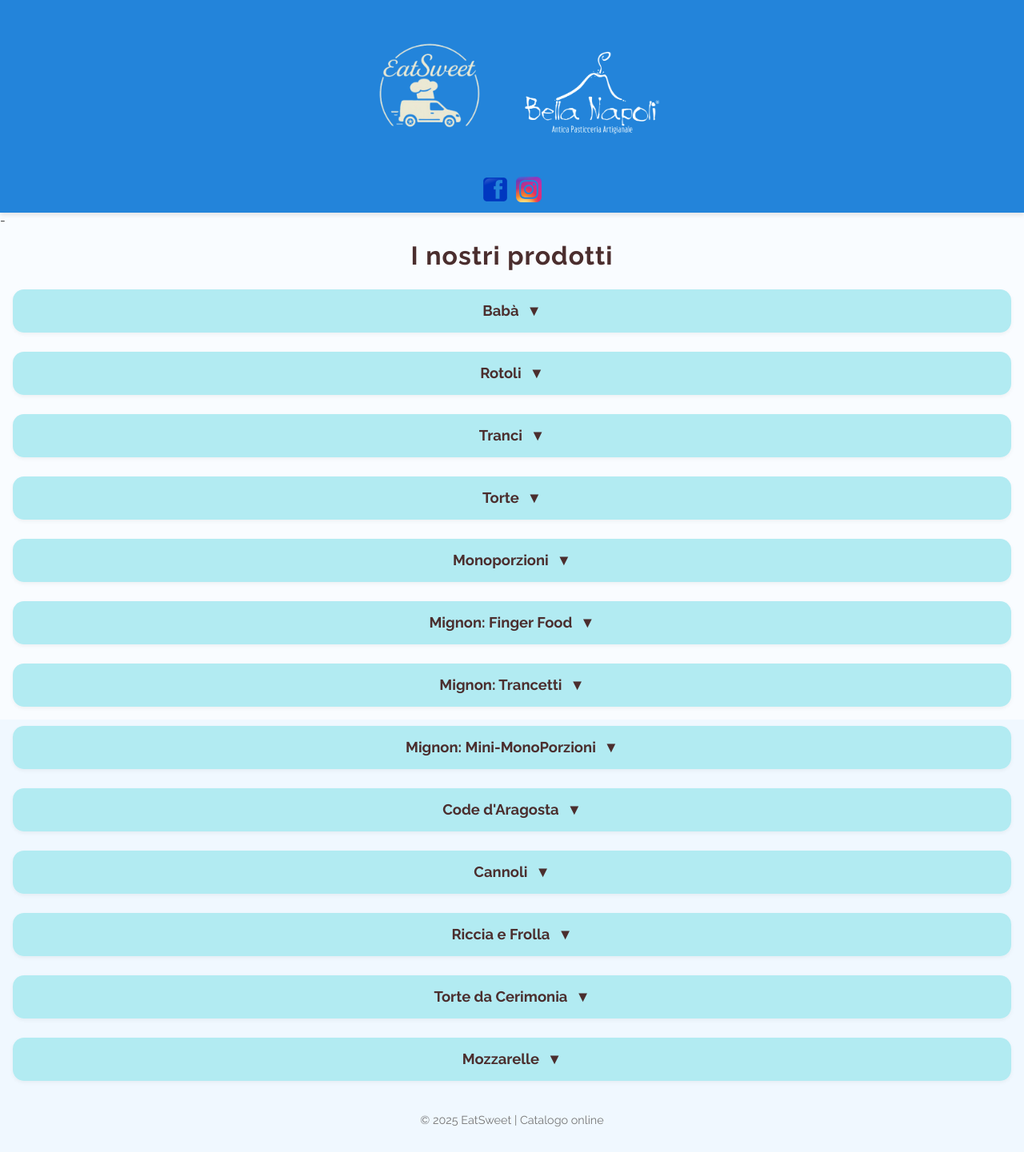
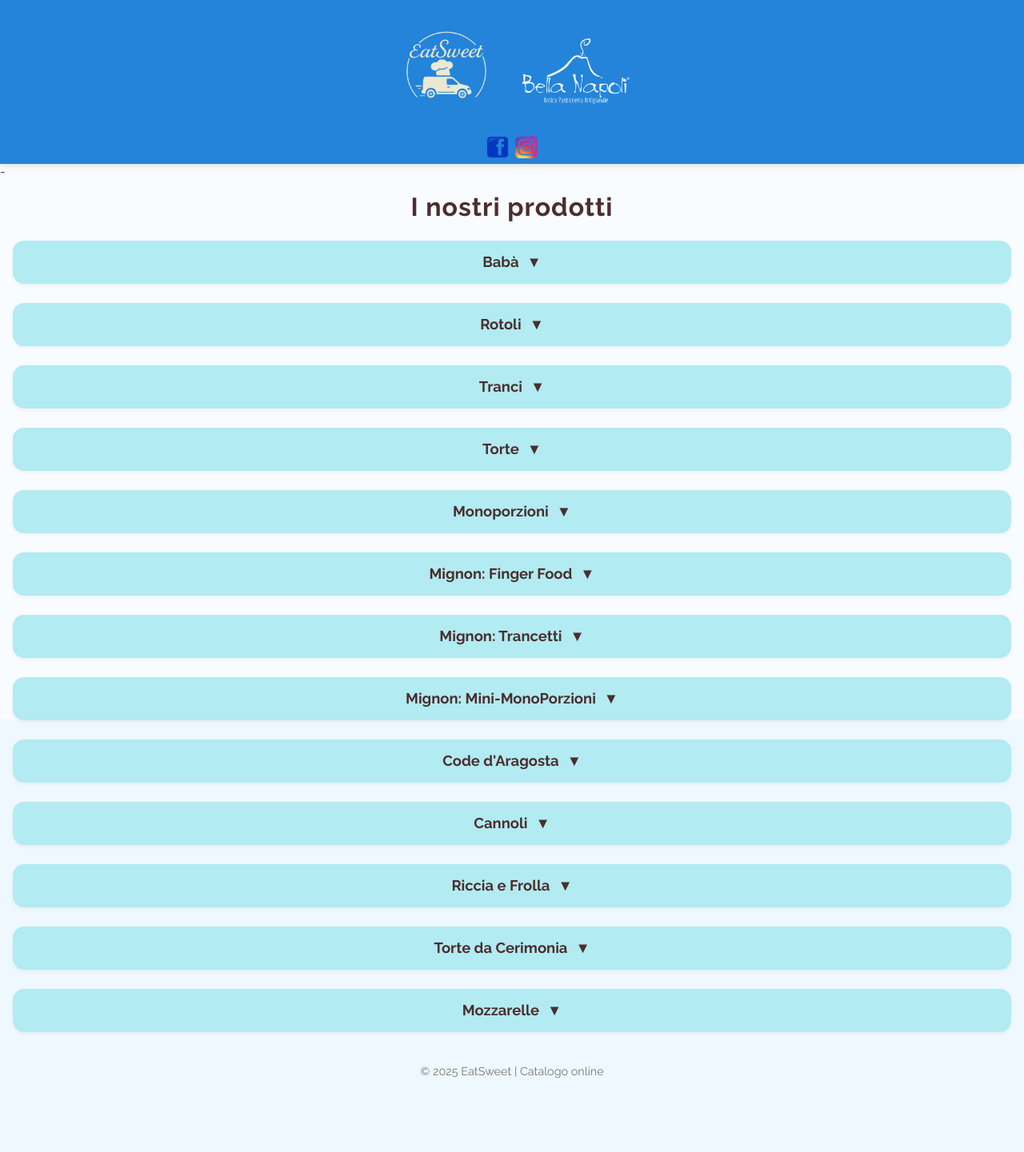
Before and after one commit to FedeNoce/fedenoce.github.io, a Jekyll site: the page eatsweet/index.html, which Jekyll copies as it is, in a window 1280 px wide. Shown: the whole page at 80% size. Built offline with Jekyll 4.4.1, drawn with Linux system fonts in a browser that asks for light colours; after the commit the page ends 1380 px from its top, so only the background shows below that.

Commit message:
modified:   eatsweet/index.html

```diff
--- a/eatsweet/index.html
+++ b/eatsweet/index.html
@@ -19,40 +19,39 @@
 
     /* HEADER */
 
-    /* HEADER */
     header {
       display: flex;
-  flex-direction: column;      /* stack logos and social icons vertically */
-  justify-content: center;     /* center vertically */
-  align-items: center;         /* center horizontally */
-  gap: 8px;                    /* space between logos and social icons */
-  padding: 0.8rem;
+      flex-direction: column;
+      justify-content: center;
+      align-items: center;
+      gap: 4px;              /* prima 8px */
+      padding: 0.4rem 0.6rem; /* prima 0.8rem */
       background: #2384da;
       box-shadow: 0 3px 6px rgba(0,0,0,0.1);
     }
 
     header .logo-container {
       display: flex;
-  justify-content: center;     /* center logos horizontally */
+      justify-content: center;
       align-items: center;
-  gap: 6px;                    /* space between the two logos */
+      gap: 4px;              /* prima 6px */
     }
 
     header .logo {
-  max-width: 200px;            /* dimensione massima per desktop */
-  width: 40vw;                 /* occupano circa il 40% dello schermo */
-  height: auto;                /* mantiene proporzioni */
+      max-width: 160px;      /* prima 200px */
+      width: 35vw;           /* prima 40vw */
+      height: auto;
     }
 
     header .social-links {
       display: flex;
-  justify-content: center;     /* center icons horizontally */
-  gap: 10px;                   /* space between icons */
+      justify-content: center;
+      gap: 8px;              /* prima 10px */
     }
 
     header .social-icon {
-  width: 32px;                 /* adjust as needed */
-  height: 32px;
+      width: 28px;           /* prima 32px */
+      height: 28px;
     }
 
     .logo {
```
Lines whose indentation alone changed are shown as unchanged.
